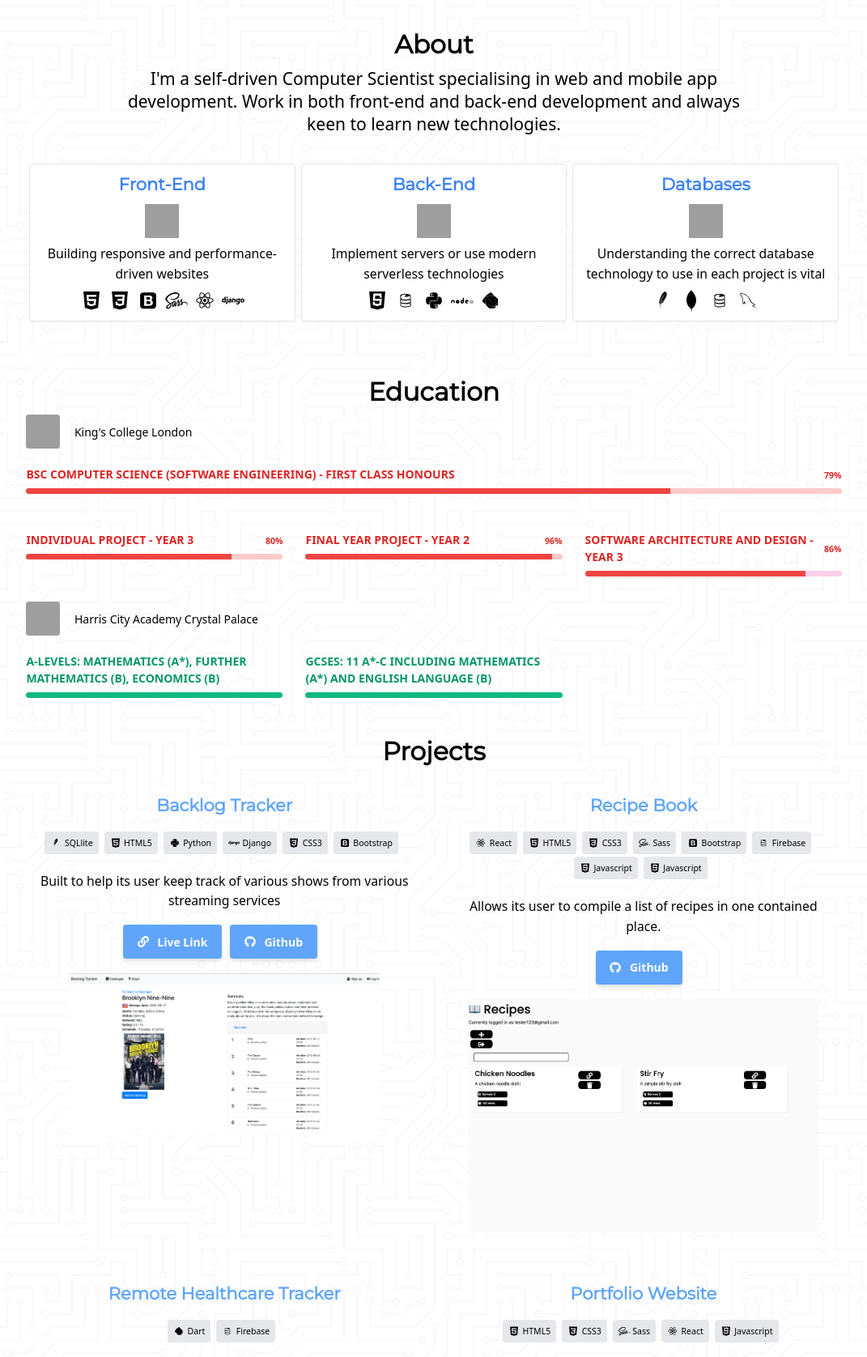
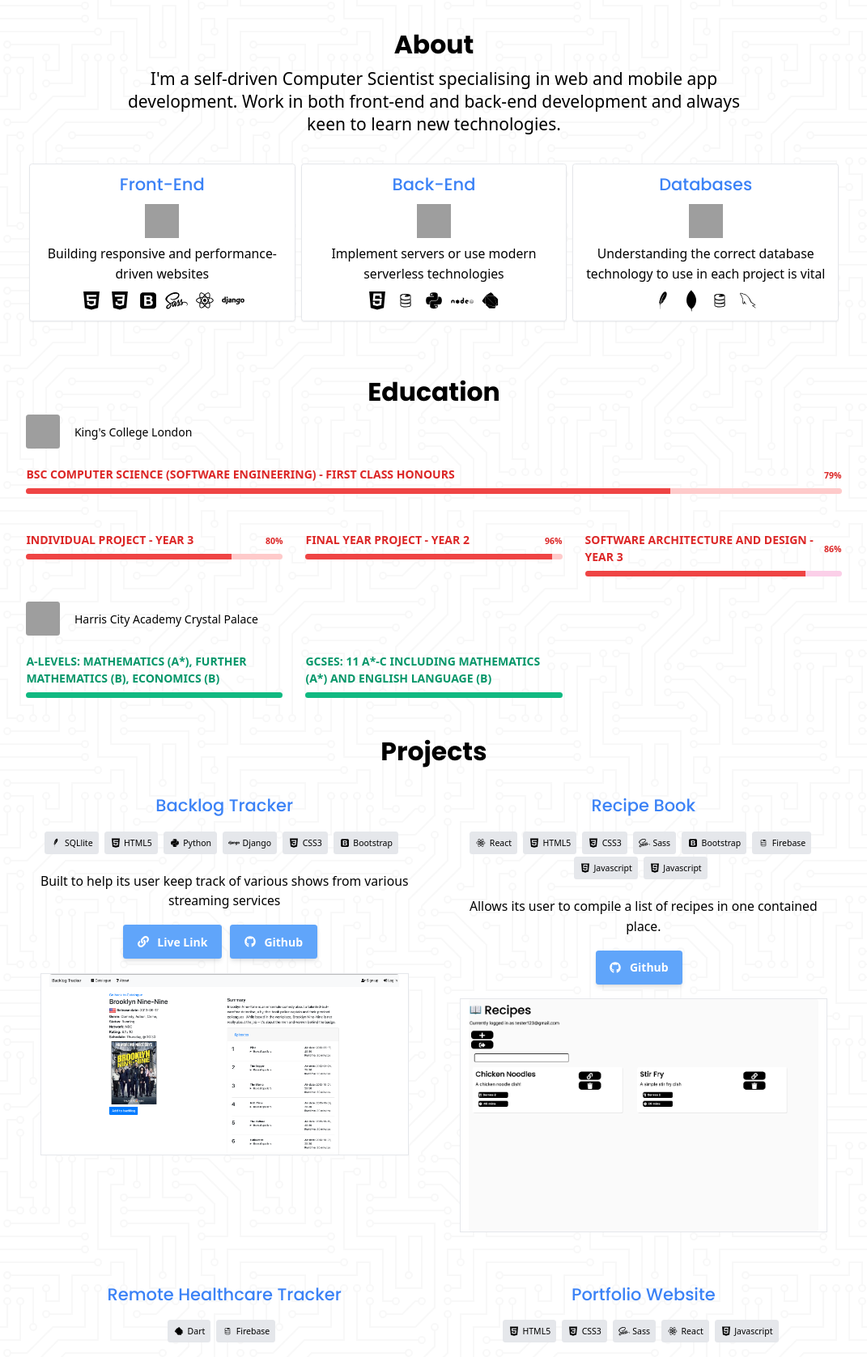
Before and after one commit to muhsink99/muhsink-portfolio-v2, a Gatsby site: page / in a window 1280 px wide. Shown: the part 858-2534 px from the top of the page at 81% size, without its empty margins (104-1175 px from the left). Built offline with nearby package versions, Linux system fonts and the light colour scheme; Gatsby itself is replaced by a stand-in of ours; grey boxes are pictures that could not be loaded.

Commit message:
style: change typography

```diff
--- a/src/components/About.js
+++ b/src/components/About.js
@@ -19,7 +19,7 @@ const About = () => {
                     </p>
                     <div className="container grid sm:grid-cols-1 lg:grid-cols-3 mx-auto">
                         <div className="flex flex-col mx-1 mb-5 rounded bg-white px-3 py-3 shadow-sm border">
-                            <h2 className="text-center font-black text-2xl mb-3 text-blue-500">Front-End</h2>
+                            <h2 className="text-center font-medium text-2xl mb-3 text-blue-500">Front-End</h2>
                             <img src="https://img.icons8.com/ultraviolet/40/000000/media-queries.png" className="w-12 h-12 mb-2 mx-auto" />
                             <p className="text-lg text-center mb-2">Building responsive and performance-driven websites </p>
                             <div id="icons" className="flex flex-row mx-auto">
@@ -32,7 +32,7 @@ const About = () => {
                             </div>
                         </div>
                         <div className="flex flex-col mx-1 mb-5 rounded bg-white px-3 py-3 shadow-sm border">
-                            <h2 className="text-center font-black text-2xl mb-3 text-blue-500">Back-End</h2>
+                            <h2 className="text-center font-medium text-2xl mb-3 text-blue-500">Back-End</h2>
                             <img src="https://img.icons8.com/ultraviolet/40/000000/root-server.png" className="w-12 h-12 mb-2 mx-auto" />
                             <p className="text-lg text-center mb-2">Implement servers or use modern serverless technologies </p>
                             <div id="icons" className="flex flex-row mx-auto">
@@ -44,7 +44,7 @@ const About = () => {
                             </div>
                         </div>
                         <div className="flex flex-col mx-1 mb-5 rounded bg-white px-3 py-3 shadow-sm border">
-                            <h2 className="text-center font-black text-2xl mb-3 text-blue-500" >Databases</h2>
+                            <h2 className="text-center font-medium text-2xl mb-3 text-blue-500" >Databases</h2>
                             <img src="https://img.icons8.com/ultraviolet/40/000000/database.png" className="w-12 h-12 mb-2 mx-auto" />
                             <p className="text-lg text-center mb-2">Understanding the correct database technology to use in each project is vital </p>
                             <div id="icons" className="flex flex-row mx-auto">
--- a/src/components/Hero.js
+++ b/src/components/Hero.js
@@ -5,10 +5,10 @@ const Hero = () => {
     return (
         <div className="flex items-center min-h-screen">
             <section className="mx-auto container w-4/5">
-                <h1 className="font-black text-lg">
+                <h2 className="font-medium text-lg">
                     Hi, my name is
-                </h1>
-                <h2 className="font-black text-5xl text-blue-500 mb-2">Muhsin Kumbay</h2>
+                </h2>
+                <h1 className="font-black text-5xl text-blue-500 mb-2">Muhsin Kumbay</h1>
                 <div id="socials" className="mb-2 flex flex-row">
                     <a href="https://github.com/muhsink99"><FaGithub className="icon-social" /></a>
                     <a href="https://www.linkedin.com/in/muhsin-kumbay/"><FaLinkedin className="icon-social" /></a>
--- a/src/components/Projects.js
+++ b/src/components/Projects.js
@@ -14,7 +14,7 @@ const Projects = () => {
                 </h1>
                 <div className="grid lg:grid-cols-2 md:grid-cols-1 gap-8 mx-auto mb-5">
                     <div className="mx-5 my-5 text-center">
-                        <h2 className="font-bold text-blue-400 text-2xl mb-5">Backlog Tracker</h2>
+                        <h2 className="font-medium text-blue-500 text-2xl mb-5">Backlog Tracker</h2>
                         <div className="flex mb-5 justify-center">
                             <div className="technology-card"><DiSqllite className="icon-standard" /><span className="text-xs">SQLlite</span></div>
                             <div className="technology-card"><DiHtml5 className="icon-standard" /><span className="text-xs">HTML5</span></div>
@@ -28,13 +28,13 @@ const Projects = () => {
                             <a href="https://muhsink99.pythonanywhere.com/" className="flex btn-primary mr-3" target="_blank"><FaLink className="btn-icon" />Live Link</a>
                             <a href="https://github.com/muhsink99/backlog_tracker" className="flex btn-primary mr-3" target="_blank"><FaGithub className="btn-icon" />Github</a>
                         </div>
-                        <div className="mt-5 px-10">
+                        <div className="mt-5 px-3 border bg-white">
                             <img className="rounded mx-auto w-400 h-400" src={require("/src/images/Projects/project-1-1.png")}></img>
                         </div>
                     </div>
 
                     <div className="mx-5 my-5 text-center">
-                        <h2 className="font-bold text-blue-400 text-2xl mb-5">Recipe Book</h2>
+                        <h2 className="font-medium text-blue-500 text-2xl mb-5">Recipe Book</h2>
                         <div className="flex flex-wrap mb-5 justify-center">
                             <div className="technology-card"><DiReact className="icon-standard" /><span className="text-xs">React</span></div>
                             <div className="technology-card"><DiHtml5 className="icon-standard" /><span className="text-xs">HTML5</span></div>
@@ -49,13 +49,13 @@ const Projects = () => {
                         <div id="project-buttons" className="flex justify-center">
                             <a href="https://github.com/muhsink99/recipe-book" className="flex btn-primary mr-3" target="_blank"><FaGithub className="btn-icon" />Github</a>
                         </div>
-                        <div className="mt-5 px-3">
+                        <div className="mt-5 px-3 border bg-white">
                             <img className="rounded mx-auto" src={require("/src/images/Projects/project-2-1.png")}></img>
                         </div>
                     </div>
 
                     <div className="mx-5 my-5 mx-5 text-center">
-                        <h2 className="font-bold text-blue-400 text-2xl mb-5">Remote Healthcare Tracker</h2>
+                        <h2 className="font-medium text-blue-500 text-2xl mb-5">Remote Healthcare Tracker</h2>
                         <div className="flex mb-5 justify-center">
                             <div className="technology-card"><DiDart className="icon-standard" /><span className="text-xs">Dart</span></div>
                             <div className="technology-card"><DiFirebase className="icon-standard" /><span className="text-xs">Firebase</span></div>
@@ -64,13 +64,13 @@ const Projects = () => {
                         <div id="project-buttons" className="flex justify-center">
                             <span className="flex btn-gray mr-3"><FaTimesCircle className="btn-icon" />Closed Source</span>
                         </div>
-                        <div className="mt-5">
+                        <div className="mt-5 px-3 border bg-white">
                             <img className="rounded mx-auto w-64 h-128" src={require("/src/images/Projects/project-3-1.png")} ></img>
                         </div>
                     </div>
 
                     <div className="mx-5 my-5 text-center">
-                        <h2 className="font-bold text-blue-400 text-2xl mb-5">Portfolio Website</h2>
+                        <h2 className="font-medium text-blue-500 text-2xl mb-5">Portfolio Website</h2>
                         <div className="flex mb-5 justify-center">
                             <div className="technology-card"><DiHtml5 className="icon-standard" /><span className="text-xs">HTML5</span></div>
                             <div className="technology-card"><DiCss3 className="icon-standard" /><span className="text-xs">CSS3</span></div>
@@ -82,7 +82,7 @@ const Projects = () => {
                         <div id="project-buttons" className="flex justify-center">
                             <a href="https://github.com/muhsink99/muhsink-portfolio-v2" className="flex btn-primary mr-3" target="_blank"><FaGithub className="btn-icon" />Github</a>
                         </div>
-                        <div className="mt-5 px-3">
+                        <div className="mt-5 px-3 border">
                             <img className="rounded mx-auto w-400 h-400" src={require("/src/images/Projects/project-4-1.png")} ></img>
                         </div>
                     </div>
--- a/src/styles/styls.scss
+++ b/src/styles/styls.scss
@@ -1,11 +1,11 @@
-@import 'https://fonts.googleapis.com/css2?family=Montserrat&family=Roboto&display=swap';
+@import url('https://fonts.googleapis.com/css2?family=Poppins:wght@500;700&family=Roboto+Slab&display=swap');
 @tailwind base;
 @tailwind components;
 @tailwind utilities;
 
 // Fonts
-$font-primary: 'Montserrat', sans-serif;
-$font-secondary: 'Roboto', sans-serif;
+$font-primary: 'Poppins', sans-serif;
+$font-secondary: 'Roboto Slab', serif;
 
 // Colors
 $white: #fff;
@@ -22,6 +22,10 @@ html,
 body {
     h1,h2,h3,h4 {
          font-family: $font-primary;
+    }
+
+    h2 {
+        font-weight: 500;
     }
     font-family: $font-secondary;
     font-size: 14px;
```
